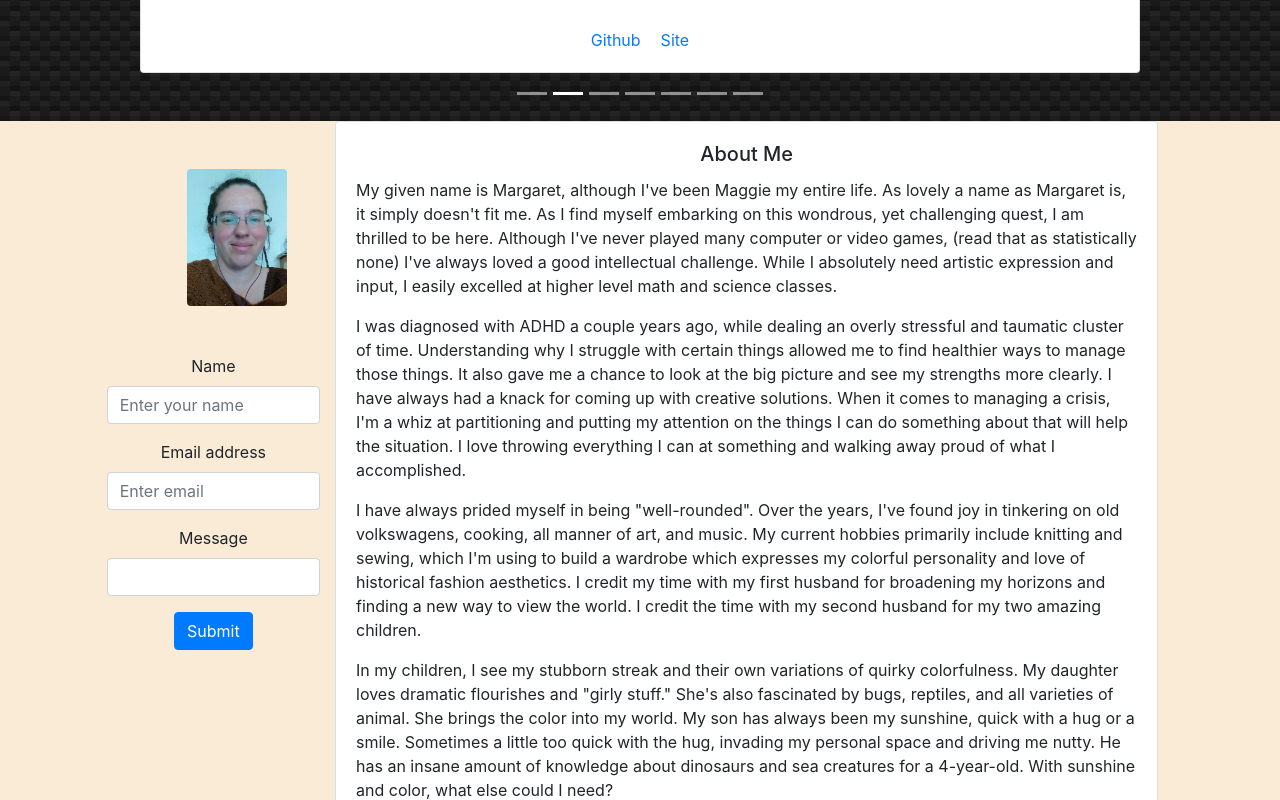
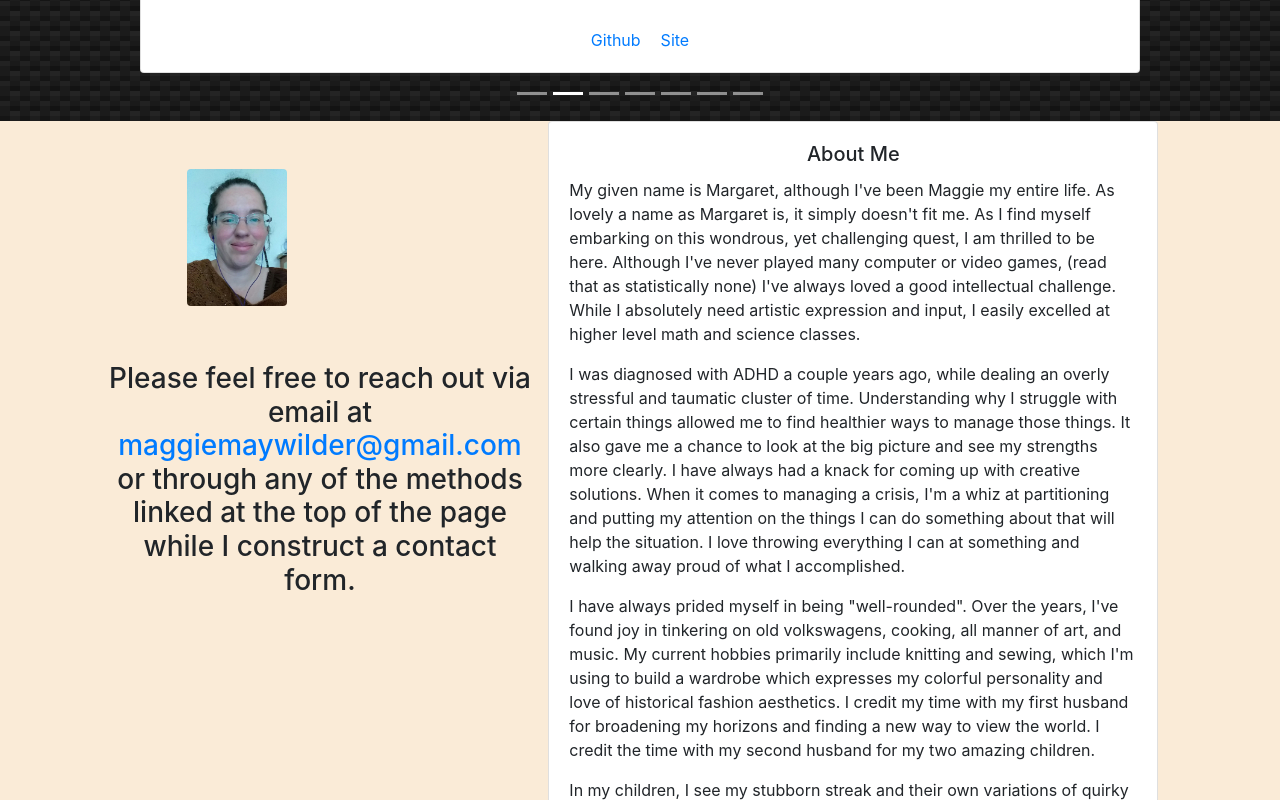
Before and after one commit to maggiemaywilder/my-portfolio, a React (Create React App) app: page / in a window 1280 px wide. Shown: the part 720-1520 px from the top of the page. Built offline with nearby package versions, Linux system fonts and the light colour scheme.

Commit message:
create temp link in lieu of contact form

```diff
--- a/package.json
+++ b/package.json
@@ -2,11 +2,13 @@
   "name": "my-portfolio",
   "version": "0.1.0",
   "private": true,
+  "proxy": "http://localhost:3000",
   "homepage": "https://maggiemaywilder.github.io/my-portfolio/",
   "dependencies": {
     "@testing-library/jest-dom": "^5.12.0",
     "@testing-library/react": "^11.2.6",
     "@testing-library/user-event": "^12.8.3",
+    "axios": "^0.21.1",
     "body-parser": "^1.19.0",
     "bootstrap": "^4.6.0",
     "concurrently": "^6.1.0",
@@ -16,6 +18,7 @@
     "react": "^17.0.2",
     "react-bootstrap": "^1.6.0",
     "react-dom": "^17.0.2",
+    "react-hook-form": "^7.6.8",
     "react-icons": "^4.2.0",
     "react-router-bootstrap": "^0.25.0",
     "react-router-dom": "^5.2.0",
--- a/src/App.js
+++ b/src/App.js
@@ -16,6 +16,7 @@ import routinify from './assets/routinify.png';
 import profile from './assets/profile.png';
 import About from './components/About';
 import Contact from './components/Contact';
+
 
 function App() {
   const pic = profile;
@@ -125,6 +126,7 @@ function App() {
   ])
 
 
+
   return (
     <Container fluid className='App'>
       <header >
@@ -136,11 +138,11 @@ function App() {
           <Projects projects={projects} />
         </Row>
         <Row style={{ backgroundColor: 'antiquewhite' }} className='justify-content-center'>
-          <Col className='col-2 text-center' >
+          <Col className='col-4 text-center' >
             <Contact alt='Maggie may' pic={pic} />
 
           </Col>
-          <Col className='col-8' ><About title='About Me' paragraphs={paragraphs}/></Col>
+          <Col className='col-6' ><About title='About Me' paragraphs={paragraphs}/></Col>
         </Row>
 
       </body>
--- a/src/components/Contact.js
+++ b/src/components/Contact.js
@@ -1,30 +1,21 @@
 import Pic from './Pic';
-import { Form, Button, Row } from 'react-bootstrap';
+import { Form, Row } from 'react-bootstrap';
+import { IoIosConstruct } from 'react-icons/io';
 
 const Contact = ({ alt, pic }) => {
+
+
+
+
     return (
-        <div>
+        <div className="justify-content-center">
             <Form className='mx-auto' >
-                <Row className='my-5'>
+                <Row className='my-5 text-center'>
                     <Pic alt={alt} pic={pic}  />
                 </Row>
+                <Row className="text-center"><h1>{IoIosConstruct}</h1></Row>
                 <Row className='text-center'>
-                    <Form.Group>
-                        <Form.Label>Name</Form.Label>
-                        <Form.Control type='text' placeholder='Enter your name' />
-                    </Form.Group>
-                    <Form.Group>
-                        <Form.Label>Email address</Form.Label>
-                        <Form.Control type='email' placeholder='Enter email' />
-                    </Form.Group>
-                    <Form.Group>
-                        <Form.Label>Message</Form.Label>
-                        <Form.Control type='textarea' rows={4} />
-                    </Form.Group>
-
-                </Row>
-                <Row >
-                    <Button variant="primary" type="submit" className='mb-2 mx-auto'>Submit</Button>
+                    <h3>Please feel free to reach out via email at <a href="maggiemaywilder@gmail.com">maggiemaywilder@gmail.com</a> or through  any of the methods linked at the top of the page while I construct a contact form.</h3>
                 </Row>
 
             </Form>
```
Also changed, not shown: 1 other file (tests, documents, lock files or other folders).
